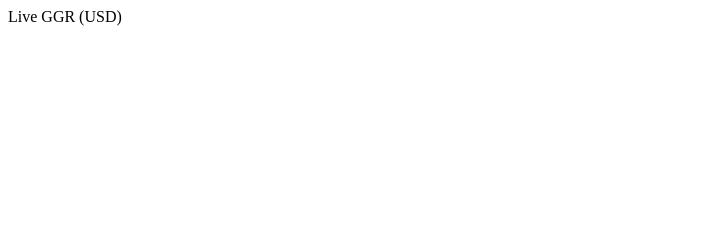
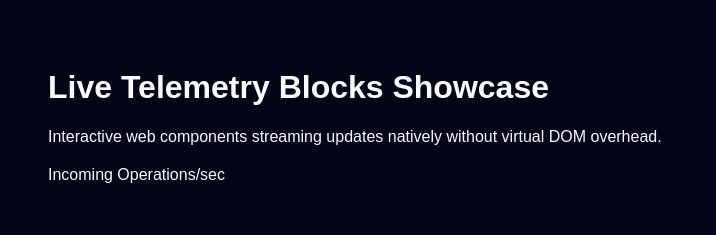
Before and after one commit to kadehood-404/telemetry-blocks-saas, a plain HTML site: page index.html in a window 1280 px wide. Shown: the whole page, without its empty margins (0-716 px from the left). Drawn offline with Linux system fonts and the light colour scheme.

Commit message:
Update showcase index.html

```diff
--- a/index.html
+++ b/index.html
@@ -1,18 +1,43 @@
-<!-- 1. Include your asset via your telemetry subdomain CDN -->
-<script src="https://sigil-framework.space"></script>
+<!DOCTYPE html>
+<html lang="en">
+<head>
+  <meta charset="UTF-8">
+  <title>Telemetry UI System Showcase</title>
+  <style>
+    body { background: #020617; color: #f8fafc; padding: 40px; font-family: sans-serif; }
+    .grid { display: flex; gap: 20px; max-width: 900px; margin-top: 20px; align-items: flex-start; }
+  </style>
+</head>
+<body>
 
-<!-- 2. Drop the tag straight into their markup -->
-<telemetry-card id="ggr-tracker">
-  <span slot="title">Live GGR (USD)</span>
-</telemetry-card>
+  <h1>Live Telemetry Blocks Showcase</h1>
+  <p>Interactive web components streaming updates natively without virtual DOM overhead.</p>
 
-<script>
-  // 3. Connect their active data pipeline/WebSocket directly to the attribute
-  const card = document.getElementById('ggr-tracker');
+  <div class="grid">
+    <!-- Component 1: Card block from previous step -->
+    <telemetry-card id="ggr-counter"><span slot="title">Incoming Operations/sec</span></telemetry-card>
 
-  // Simulating incoming real-time streaming intervals
-  setInterval(() => {
-    const freshDataPoint = (Math.random() * 1000).toFixed(2);
-    card.setAttribute('value', freshDataPoint);
-  }, 1000);
-</script>
+    <!-- Component 2: High performance canvas chart engine -->
+    <telemetry-chart id="ggr-stream-chart"></telemetry-chart>
+  </div>
+
+  <script src="telemetry-card.js"></script>
+  <script src="telemetry-chart.js"></script>
+
+  <script>
+    const cardNode = document.getElementById('ggr-counter');
+    const chartNode = document.getElementById('ggr-stream-chart');
+
+    let baseValue = 450;
+
+    // Simulating rapid, zero-lag streaming intervals targeting components
+    setInterval(() => {
+      const volatility = (Math.random() - 0.5) * 40;
+      baseValue = Math.max(100, Math.floor(baseValue + volatility));
+
+      cardNode.setAttribute('value', baseValue);
+      chartNode.setAttribute('stream-value', baseValue);
+    }, 250);
+  </script>
+</body>
+</html>
```
